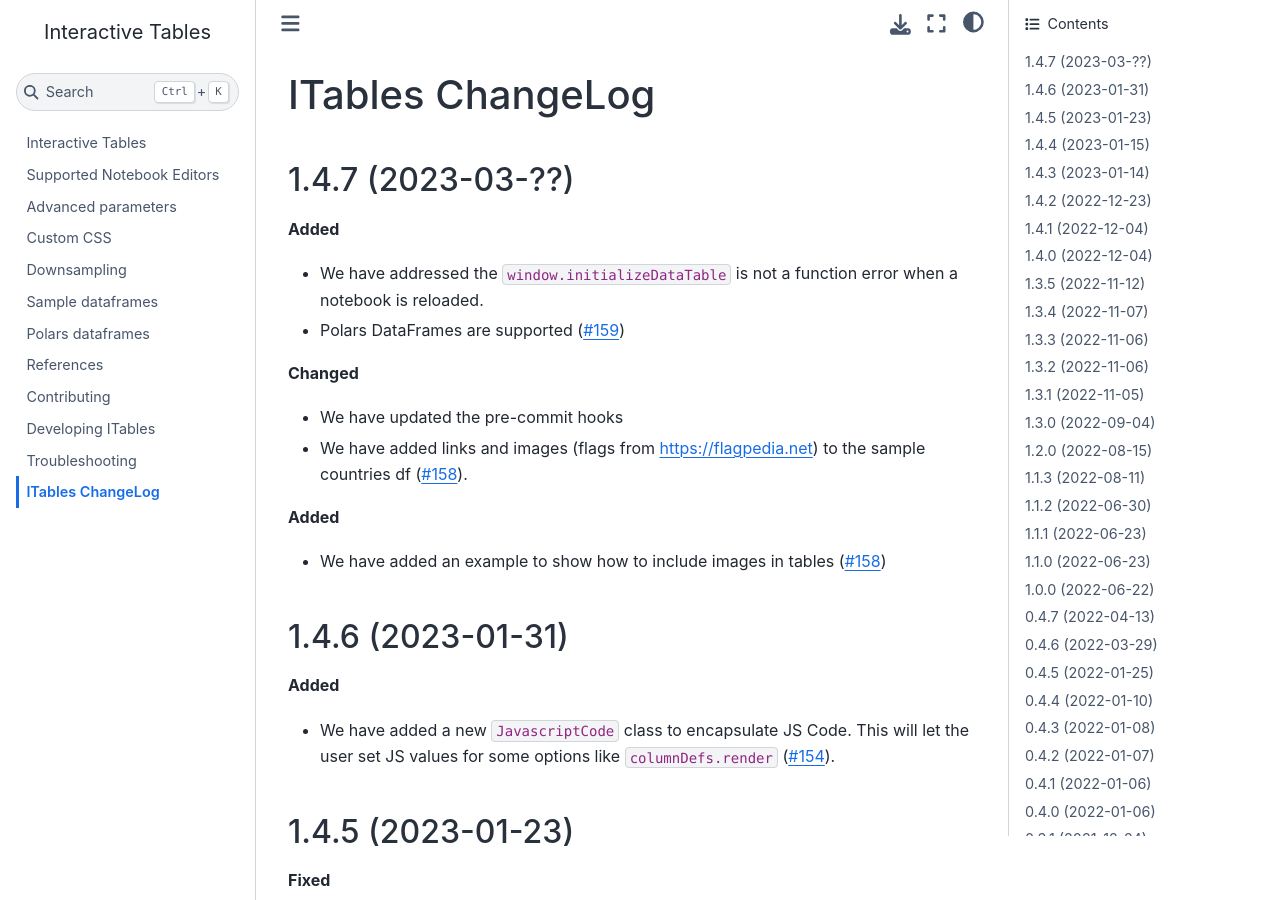
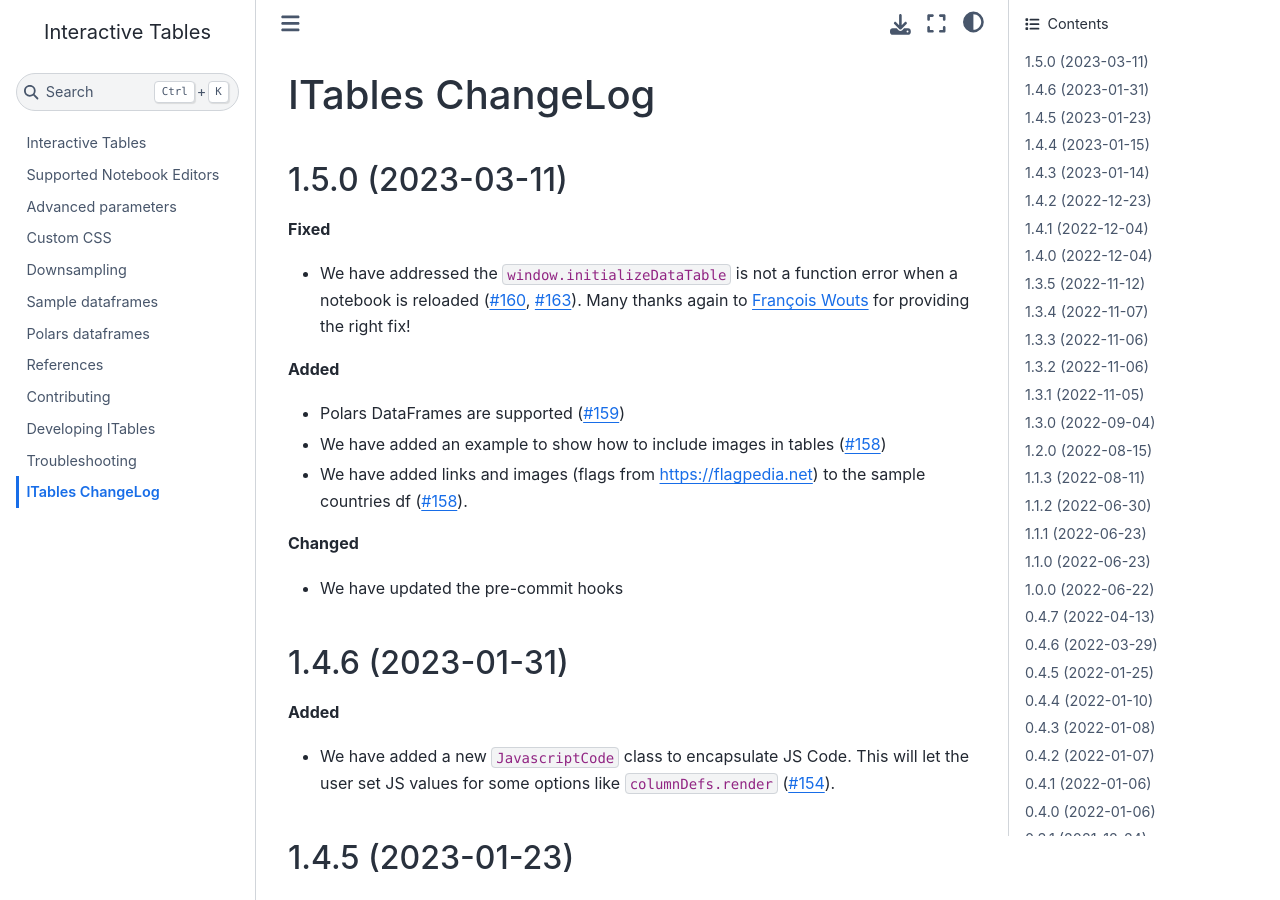
Before and after one commit to mwouts/itables, a Jupyter Book: the page built from docs/changelog.md, in a window 1280 px wide and 900 px high. Built offline with Jupyter Book 1.0.4 settings and Sphinx 7.4.7 and the Sphinx Book theme 1.1.4, drawn with Linux system fonts in a browser that asks for light colours.

Commit message:
Version 1.5.0

```diff
--- a/docs/changelog.md
+++ b/docs/changelog.md
@@ -1,19 +1,21 @@
 ITables ChangeLog
 =================
 
-1.4.7 (2023-03-??)
+1.5.0 (2023-03-11)
 ------------------
 
+**Fixed**
+- We have addressed the `window.initializeDataTable` is not a function error when a notebook is reloaded
+([#160](https://github.com/mwouts/itables/issues/160), [#163](https://github.com/mwouts/itables/issues/163)).
+Many thanks again to [François Wouts](https://github.com/fwouts) for providing the right fix!
+
 **Added**
-- We have addressed the `window.initializeDataTable` is not a function error when a notebook is reloaded.
 - Polars DataFrames are supported ([#159](https://github.com/mwouts/itables/issues/159))
+- We have added an example to show how to include images in tables ([#158](https://github.com/mwouts/itables/issues/158))
+- We have added links and images (flags from https://flagpedia.net) to the sample countries df ([#158](https://github.com/mwouts/itables/issues/158)).
 
 **Changed**
 - We have updated the pre-commit hooks
-- We have added links and images (flags from https://flagpedia.net) to the sample countries df ([#158](https://github.com/mwouts/itables/issues/158)).
-
-**Added**
-- We have added an example to show how to include images in tables ([#158](https://github.com/mwouts/itables/issues/158))
 
 
 1.4.6 (2023-01-31)
--- a/itables/version.py
+++ b/itables/version.py
@@ -1,3 +1,3 @@
 """ITables' version number"""
 
-__version__ = "1.4.7-dev"
+__version__ = "1.5.0"
```
